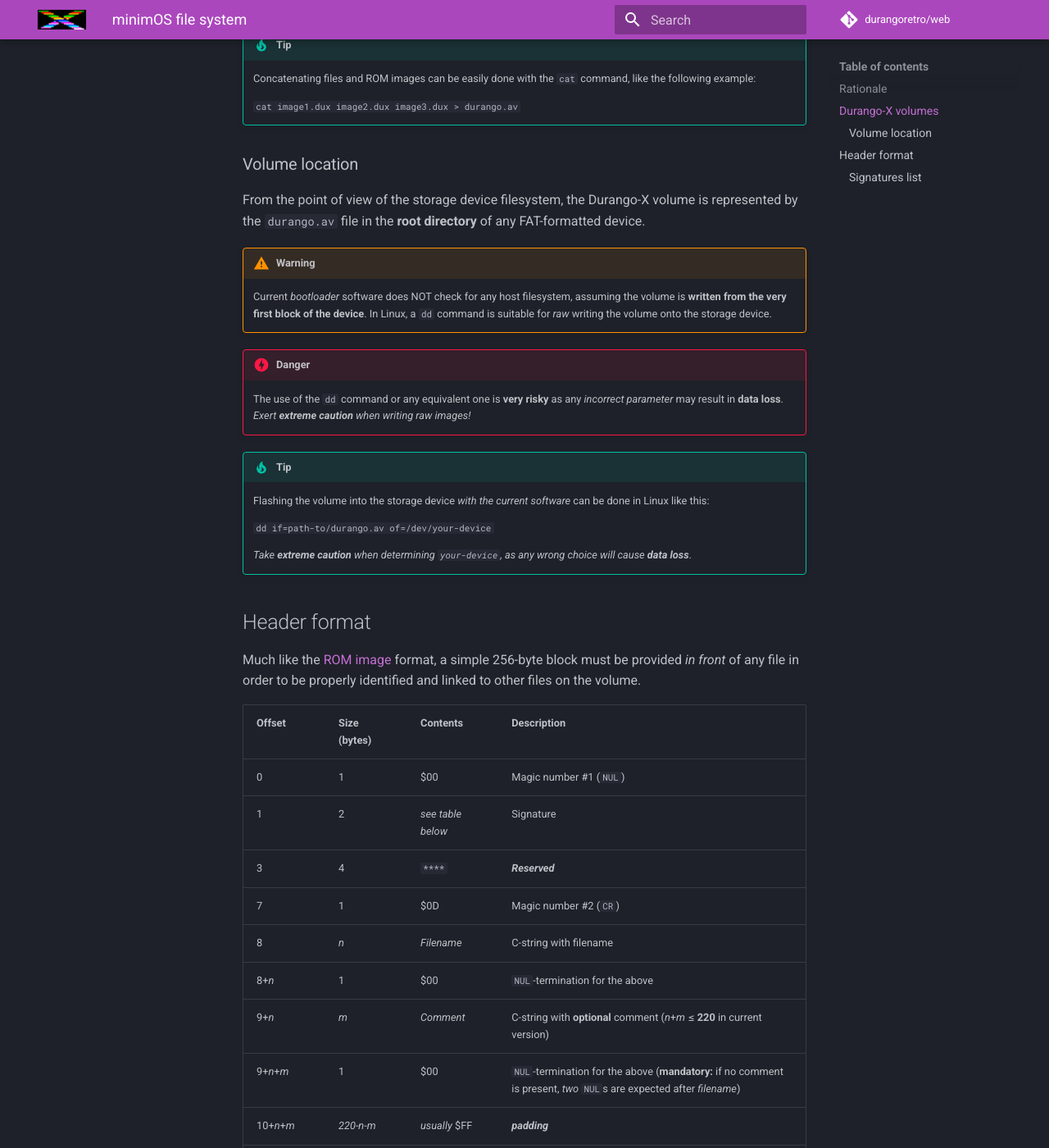
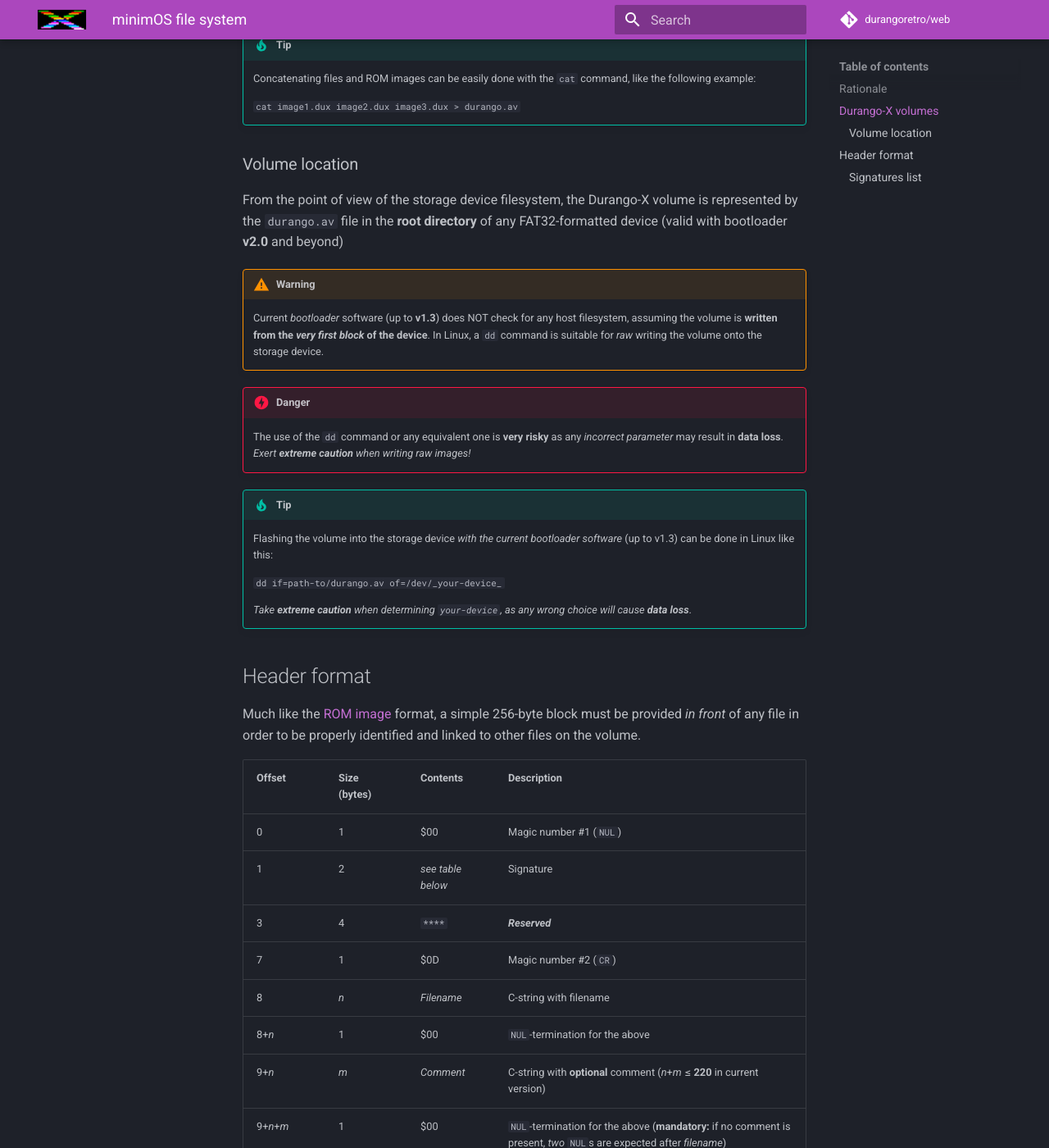
Before and after one commit to durangoretro/web, an MkDocs documentation site: the page built from docs/software/filesys.md, in a window 1280 px wide and 1400 px high, scrolled down 1110 px. Shown: the whole window at 82% size. Built offline with MkDocs 1.6.1 and Material for MkDocs 9.7.7, drawn with Linux system fonts in a browser that asks for light colours; comment, search, counter and statistics services are not loaded; some of the changed text lies outside the part shown.

Commit message:
bootloader 1.3 notes in filesys

````diff
--- a/docs/software/filesys.md
+++ b/docs/software/filesys.md
@@ -29,11 +29,11 @@ From the very first _sector_ (the leading 256 bytes would suffice) of a volume,
 
 ### Volume location
 
-From the point of view of the storage device filesystem, the Durango-X volume is represented by the `durango.av` file in the **root directory** of any FAT-formatted device.
+From the point of view of the storage device filesystem, the Durango-X volume is represented by the `durango.av` file in the **root directory** of any FAT32-formatted device (valid with bootloader **v2.0** and beyond)
 
 !!! warning
 
-	Current _bootloader_ software does NOT check for any host filesystem, assuming the volume is **written from the very first block of the device**. In Linux, a `dd` command is suitable for _raw_ writing the volume onto the storage device.
+	Current _bootloader_ software (up to **v1.3**) does NOT check for any host filesystem, assuming the volume is **written from the _very first block_ of the device**. In Linux, a `dd` command is suitable for _raw_ writing the volume onto the storage device.
 
 !!! danger
 
@@ -41,11 +41,11 @@ From the point of view of the storage device filesystem, the Durango-X volume is
 
 !!! tip
 
-	Flashing the volume into the storage device _with the current software_ can be done in Linux like this:
+	Flashing the volume into the storage device _with the current bootloader software_ (up to v1.3) can be done in Linux like this:
 
-	```dd if=path-to/durango.av of=/dev/your-device```
+	```dd if=path-to/durango.av of=/dev/_your-device_```
 
-	_Take **extreme caution** when determining `your-device`, as any wrong choice will cause **data loss**_.
+	_Take **extreme caution** when determining _`your-device`_, as any wrong choice will cause **data loss**_.
 
 ## Header format
 
@@ -64,7 +64,7 @@ Much like the [ROM image](header.md) format, a simple 256-byte block must be pro
 |10+_n_+_m_|_220-n-m_|_usually_ $FF|_**padding**_|
 |230 ($E6)|8        |_User Field 2_|**8-char** string, _free for the user_|
 |238 ($EE)|8        |_User Field 1_|**8-char** string, _free for the user_|
-|246 ($F6)|2        |_Version_ (if applies)|_Little-endian_ 16-bit `%vvvvrrrrppbbbbbb`, where `v` is version number, `r` revision, `b` build and `p` phase (`%00`=alpha, `%01`=beta, `%10`=Release Candidate, `%11`=final).|
+|246 ($F6)|2        |_Version_ (if applies)|_Little-endian_ 16-bit `%vvvvrrrrppbbbbbb`, where `v` is version number, `r` revision, `b` build and `p` phase (`%00`=alpha, `%01`=beta, `%10`=Release Candidate, `%11`=final). _Optionally_ `%vvvvrrrrpphhbbbb`, where the whole revision number is a 6-bit number `%hhrrrr`.|
 |248 ($F8)|2        |_Time_        |Last modification time in [_FAT_ format](https://en.wikipedia.org/wiki/Design_of_the_FAT_file_system#Directory_entry)|
 |250 ($FA)|2        |_Date_        |Last modification date in [_FAT_ format](https://en.wikipedia.org/wiki/Design_of_the_FAT_file_system#Directory_entry)|
 |252 ($FC)|3        |**file size** |**Includes the 256-byte header**. _Cannot be over **16 MiB**_ in the current implementation; most likely _below 64 KiB_.|
@@ -77,6 +77,7 @@ In order not to depend on _file extensions_, the minimOS file systems adds a non
 |Signature|Size|Type|
 |---------|----|----|
 |`dX`     |< 64 KiB|executable [ROM image](header.md)|
+|`pX`     |< 24 KiB|_Pocket_ executable to be loaded into standard RAM **(under development)**|
 |`dA`     |< 16 MiB|generic file|
 |`dL`     |≤ 16 MiB|**free space**|
 |`dR`     |**8.5 KiB**|HIRES screen dump (256x256 1bpp)|
@@ -87,3 +88,4 @@ In order not to depend on _file extensions_, the minimOS file systems adds a non
 !!! note
 
 	_Uncompressed_ screen dumps include a **256-byte _empty_ leader**, in order to be _sector-aligned_.
+ 	_Compressed_ pictures aren't yes (as of v1.3) supported by the bootloader, and neither are _Pocket_ executables.
````
